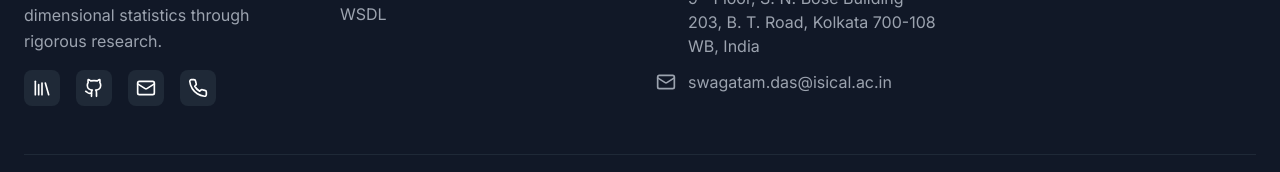
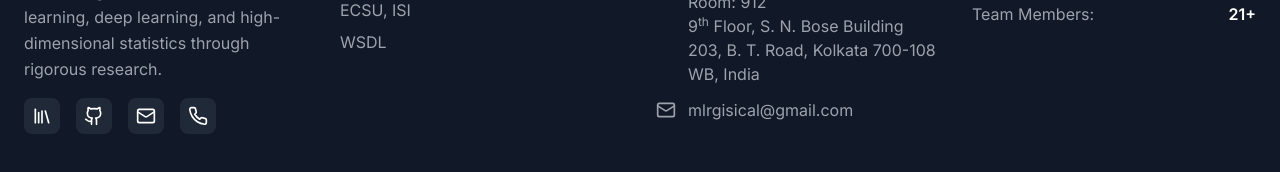
Before and after one commit to mlrgisi/mlrgisi.github.io, a Next.js app: page /contact in a window 1280 px wide. Shown: the part 2291-2463 px from the top of the page. Built offline with nearby package versions, Linux system fonts and the light colour scheme.

Commit message:
Updated Mail

```diff
--- a/app/contact/page.tsx
+++ b/app/contact/page.tsx
@@ -44,9 +44,9 @@ export default function ContactPage() {
     {
       icon: Mail,
       title: 'Email',
-      details: ['swagatam.das@isical.ac.in', 'swagatamdas19@yahoo.co.in'],
+      details: ['mlrgisical@gmail.com', 'swagatam.das@isical.ac.in', 'swagatamdas19@yahoo.co.in'],
       color: 'text-purple-500',
-      link:'mailto:swagatam.das@isical.ac.in?cc=swagatamdas19@yahoo.co.in&subject=[FromMLRGSite]'
+      link:'mailto:mlrgisical@gmail.com?cc=swagatam.das@isical.ac.in&subject=[FromMLRGSite]'
     },
     {
       icon: Clock,
--- a/components/Footer.tsx
+++ b/components/Footer.tsx
@@ -28,7 +28,7 @@ export function Footer() {
     { icon: Github, href: 'https://github.com/mlrgisi', label: 'GitHub' },
     // { icon: Twitter, href: '#', label: 'Twitter' },
     // { icon: Linkedin, href: '#', label: 'LinkedIn' },
-    { icon: Mail, href: 'mailto:swagatam.das@isical.ac.in?subject=[FromMLRGSiteFooter]', label: 'Email' },
+    { icon: Mail, href: 'mailto:mlrgisical@gmail.com?subject=[FromMLRGSiteFooter]&cc=swagatam.das@isical.ac.in', label: 'Email' },
     { icon: Phone, href: 'tel:+913325752915', label: 'Call' },
   ];
 
@@ -143,11 +143,11 @@ export function Footer() {
               <div className="flex items-center space-x-3">
                 <Mail className="w-5 h-5 text-gray-400" />
                 <a
-                  href='mailto:swagatam.das@isical.ac.in?subject=[FromMLRGSiteFooter]'
+                  href='mailto:mlrgisical@gmail.com?subject=[FromMLRGSiteFooter]&cc=swagatam.das@isical.ac.in'
                   target='_blank'
                   className="text-gray-400 hover:text-white transition-colors flex items-center group"
                 >
-                <span className="text-gray-400">swagatam.das@isical.ac.in</span>
+                <span className="text-gray-400">mlrgisical@gmail.com</span>
               </a>
               </div>
             </div>
```
